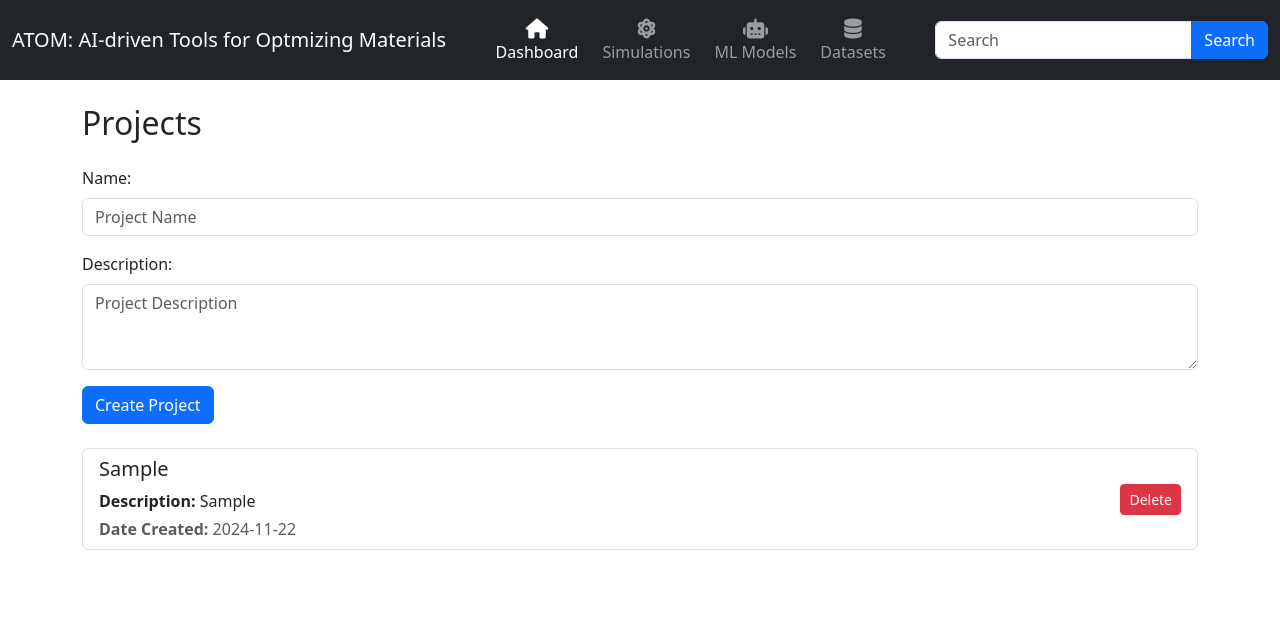
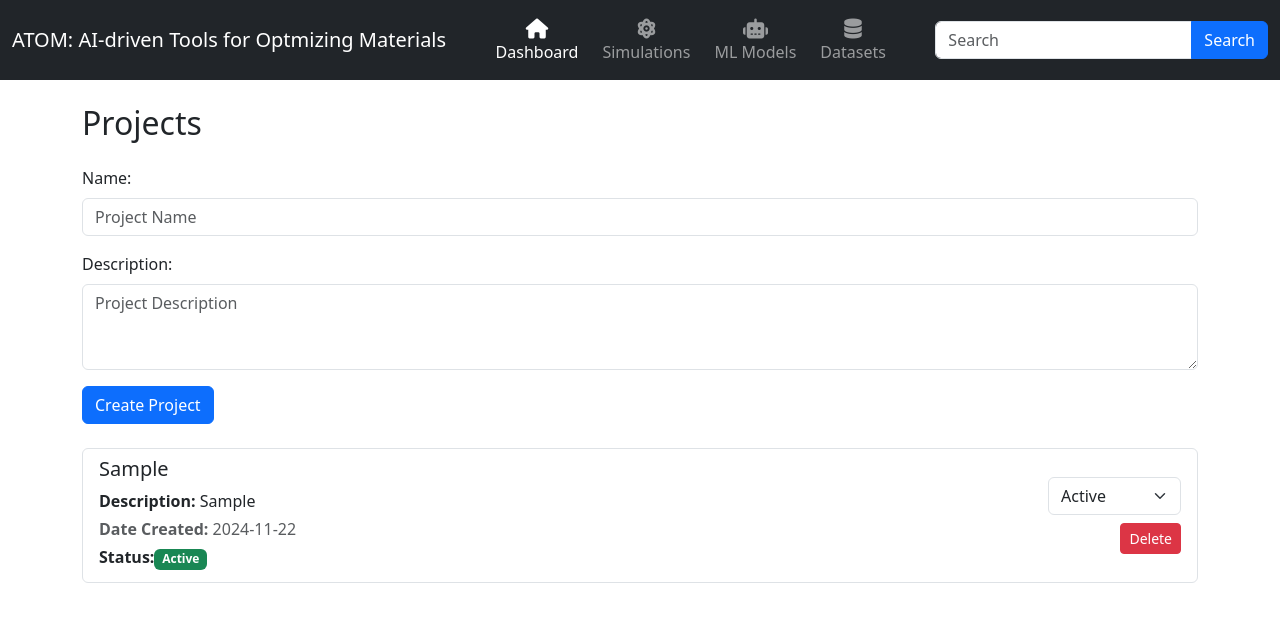
Before and after one commit to hieuadoan/ATOM, a React (Create React App) app in the folder frontend/: page / in a window 1280 px wide. Both pictures are taken after typing "Sample", "Sample" into the empty fields and a click on the button "Create Project". Shown: the top 622 px of the page. Built offline with nearby package versions, Linux system fonts and the light colour scheme.

Commit message:
Added change status option

```diff
--- a/frontend/src/components/ProjectList.js
+++ b/frontend/src/components/ProjectList.js
@@ -30,7 +30,7 @@ function ProjectList() {
             name: newProject.name,
             description: newProject.description,
             dateCreated: new Date().toISOString().split('T')[0],
-            status: "Active",
+            status: "Active", // Default status
         };
 
         setProjects([...projects, newProjectData]);
@@ -42,6 +42,14 @@ function ProjectList() {
         if (window.confirm("Are you sure you want to delete this project?")) {
             setProjects(projects.filter((project) => project.id !== id));
         }
+    };
+
+    // Update project status
+    const updateProjectStatus = (id, newStatus) => {
+        const updatedProjects = projects.map((project) =>
+            project.id === id ? { ...project, status: newStatus } : project
+        );
+        setProjects(updatedProjects);
     };
 
     return (
@@ -87,14 +95,38 @@ function ProjectList() {
                             <div>
                                 <h5>{project.name}</h5>
                                 <p className="mb-1"><strong>Description:</strong> {project.description}</p>
-                                <p className="mb-0 text-muted"><strong>Date Created:</strong> {project.dateCreated}</p>
+                                <p className="mb-1 text-muted"><strong>Date Created:</strong> {project.dateCreated}</p>
+                                <p className="mb-1"><strong>Status:</strong>
+                                    <span className={`badge ${
+                                        project.status === "Active"
+                                            ? "bg-success"
+                                            : project.status === "Completed"
+                                            ? "bg-primary"
+                                            : "bg-warning"
+                                    }`}>
+                                        {project.status}
+                                    </span>
+                                </p>
                             </div>
+                            <div className="d-flex flex-column align-items-end">
+                                {/* Status Dropdown */}
+                                <select
+                                    className="form-select mb-2"
+                                    value={project.status}
+                                    onChange={(e) => updateProjectStatus(project.id, e.target.value)}
+                                >
+                                    <option value="Active">Active</option>
+                                    <option value="Completed">Completed</option>
+                                    <option value="On Hold">On Hold</option>
+                                </select>
+                                {/* Delete Button */}
                                 <button
                                     className="btn btn-danger btn-sm"
                                     onClick={() => deleteProject(project.id)}
                                 >
                                     Delete
                                 </button>
+                            </div>
                         </li>
                     ))}
                 </ul>
```
Lines whose indentation alone changed are shown as unchanged.
